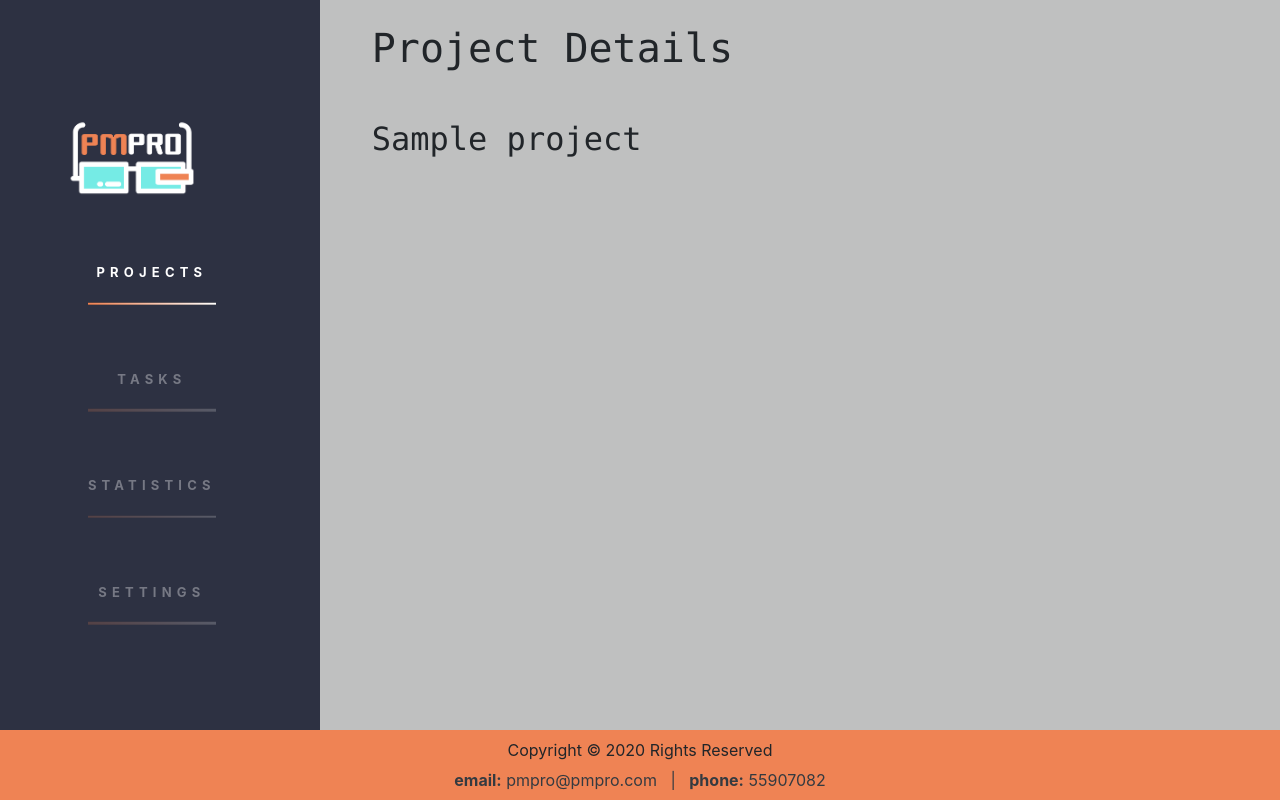
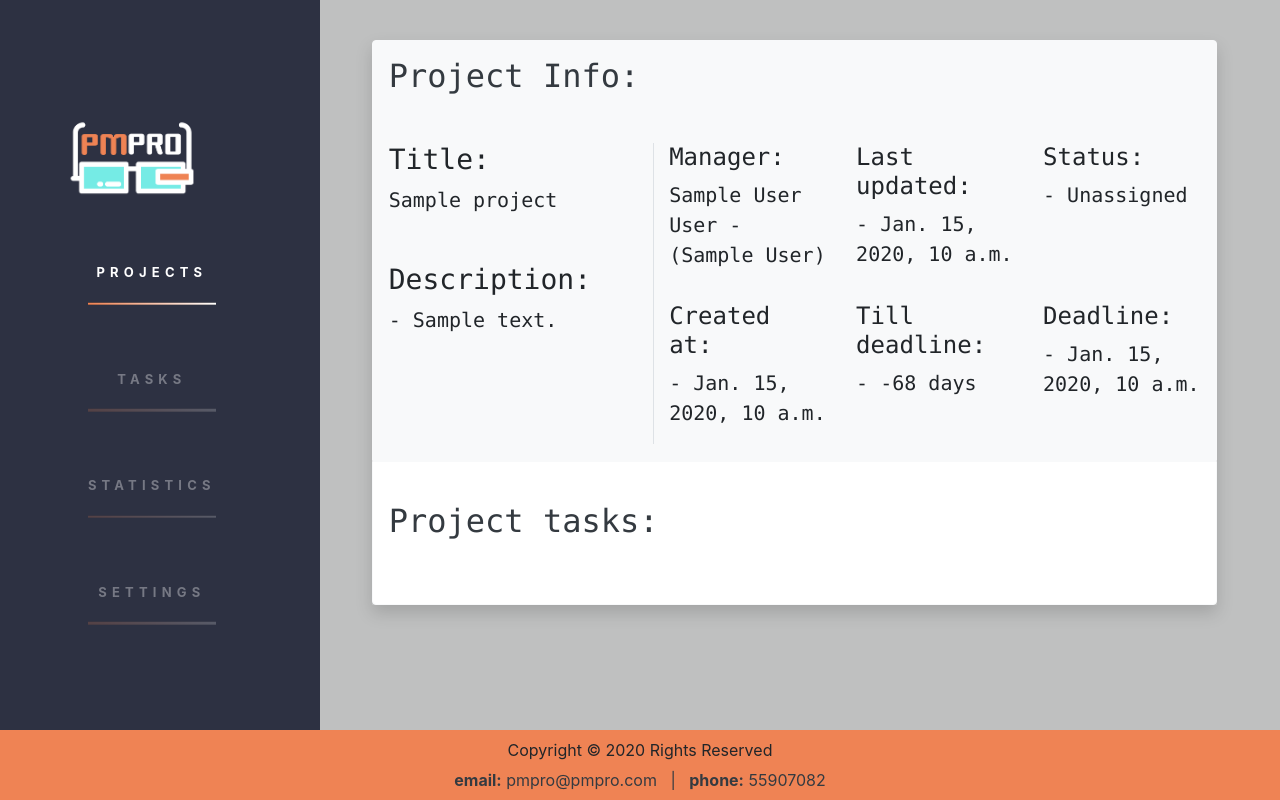
Before and after one commit to astDeniss/pmpro, a Django app: page /projects/1/ in a window 1280 px wide. Run offline with Django 3.2, Linux system fonts and the light colour scheme; tables that the repository leaves empty hold one stand-in row (values such as "Sample post"); some libraries are stand-ins or nearby versions.

Commit message:
added project info to project_detail.html

```diff
--- a/PMpro/tasks/models.py
+++ b/PMpro/tasks/models.py
@@ -21,7 +21,8 @@ class Project(models.Model):
     def calculate_days_left_til_deadline(self):
         now = datetime.now(timezone.utc)
         days_left = self.deadline - now
-        days = days_left.days
+        days = days_left.\
+            days
         return "{} days".format(days)
 
     def __str__(self):
--- a/PMpro/templates/project_detail.html
+++ b/PMpro/templates/project_detail.html
@@ -3,9 +3,68 @@
 {% block title %} PMpro: Project - {{project.title}} {% endblock %}
 
 {% block content %}
-    <div class="ml-5">
+    <div class="ml-5 mr-5 shadow">
 
-        <h1 class="mb-5"> Project Details </h1>
-        <h2>{{project.title}}</h2>
+        <div class="mt-3 rounded-top border border-light bg-light">
+            <div class="p-3">
+                <h2 class="mb-5 text-dark"> Project Info: </h2>
+
+                <div class="row">
+                    <div class="col-4 border-right">
+                        <h3>Title: <br/></h3>
+                        <p>{{project.title}} <br/></p>
+                        <h3 class="mt-5">Description: <br/></h3>
+                        <p>- {{project.description}}</p>
+                    </div>
+
+                    <div class="col-8">
+                        <div class="row">
+                            <div class="col-4">
+                                <h4>Manager: <br/></h4>
+                                <p>{{project.manager}} <br/></p>
+                            </div>
+
+                            <div class="col-4">
+                                <h4>Last updated: <br/></h4>
+                                <p>- {{project.last_updated}}</p>
+                            </div>
+
+                            <div class="col-4">
+                                <h4>Status: <br/></h4>
+                                <p>- {{project.status}}</p>
+                            </div>
+                        </div>
+
+                        <div class="row mt-3">
+                            <div class="col-4">
+                                <h4>Created at: <br/></h4>
+                                <p>- {{project.created_at}} <br/></p>
+                            </div>
+
+                            <div class="col-4">
+                                <h4>Till deadline: <br/></h4>
+                                <p>- {{project.calculate_days_left_til_deadline}}</p>
+                            </div>
+
+                            <div class="col-4">
+                                <h4>Deadline: <br/></h4>
+                                <p>- {{project.deadline}}</p>
+                            </div>
+                        </div>
+
+                    </div>
+                </div>
+
+            </div>
+        </div>
+
+        <div class="rounded-bottom border border-light bg-white pt-4">
+            <div class="p-3">
+                <h2 class="mb-5 text-dark"> Project tasks: </h2>
+
+
+            </div>
+        </div>
+
     </div>
 {% endblock content %}
```
Also changed, not shown: PMpro/static/css/main.css (line endings or trailing spaces).
